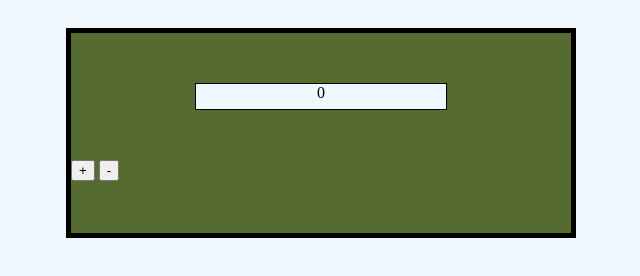
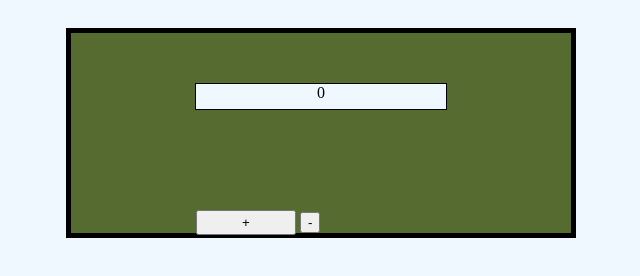
Before and after one commit to Thuotracy/simple-counter, a plain HTML site: page index.html in a window 1280 px wide. Shown: the part 104-380 px from the top of the page, without its empty margins (319-959 px from the left). Drawn offline with Linux system fonts and the light colour scheme.

Commit message:
styled #increment

```diff
--- a/style.css
+++ b/style.css
@@ -24,3 +24,10 @@ h1{
     background-color: aliceblue;
     text-align: center;
 }
+
+#increment{
+    height: 25px;
+    width: 100px;
+    margin-top: 50px;
+    margin-left: 125px;
+}
```
